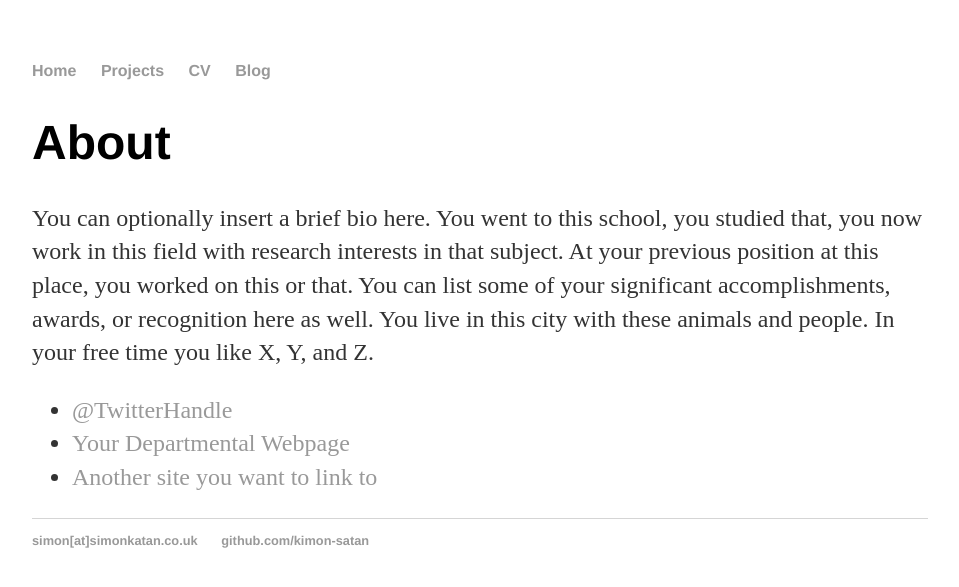
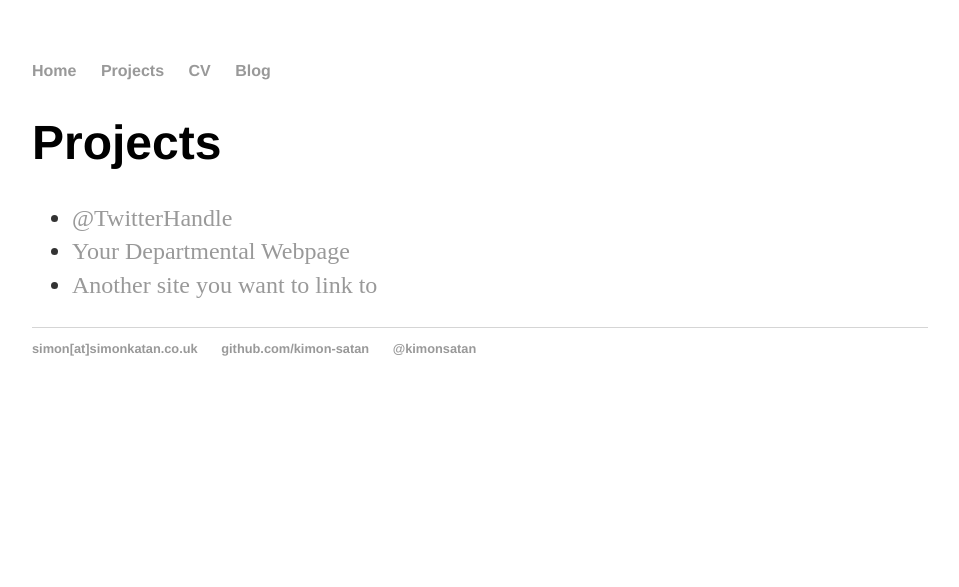
Before and after one commit to kimon-satan/kimon-satan.github.io, a Jekyll site: the page built from about/index.html, in a window 1280 px wide. Shown: the top 587 px of the page, without its empty margins (160-1119 px from the left). Built offline with Jekyll 4.4.1, drawn with Linux system fonts in a browser that asks for light colours.

Commit message:
projects

```diff
--- a/_layouts/default.html
+++ b/_layouts/default.html
@@ -3,7 +3,7 @@
   <head>
     <title>{{ page.title }}</title>
 
-    <link rel="stylesheet" type="text/css" href="/css/main.css">
+    <link rel="stylesheet" type="text/css" href="{{ site.github.url }}/css/main.css">
 
   </head>
 
@@ -27,6 +27,7 @@
    <ul>
    <li><a href="">simon[at]simonkatan.co.uk</a></li>
    <li><a href="https://github.com/kimon-satan">github.com/kimon-satan</a></li>
+   <li><a href="https://twitter.com/kimonsatan">@kimonsatan</a></li>
    </ul>
   </footer>
   </body>
--- a/about/index.html
+++ b/about/index.html
@@ -1,11 +1,11 @@
 ---
 layout: default
-title: About Hank Quinlan
+title: Projects
 ---
 
 		<div class="about">
-			<h1>About</h1>
-			<p>You can optionally insert a brief bio here. You went to this school, you studied that, you now work in this field with research interests in that subject. At your previous position at this place, you worked on this or that. You can list some of your significant accomplishments, awards, or recognition here as well. You live in this city with these animals and people. In your free time you like X, Y, and Z.</p>
+			<h1>Projects</h1>
+			<p></p>
 
 			<ul class="contacts">
 				<li><a href="#">@TwitterHandle</a></li>
```
